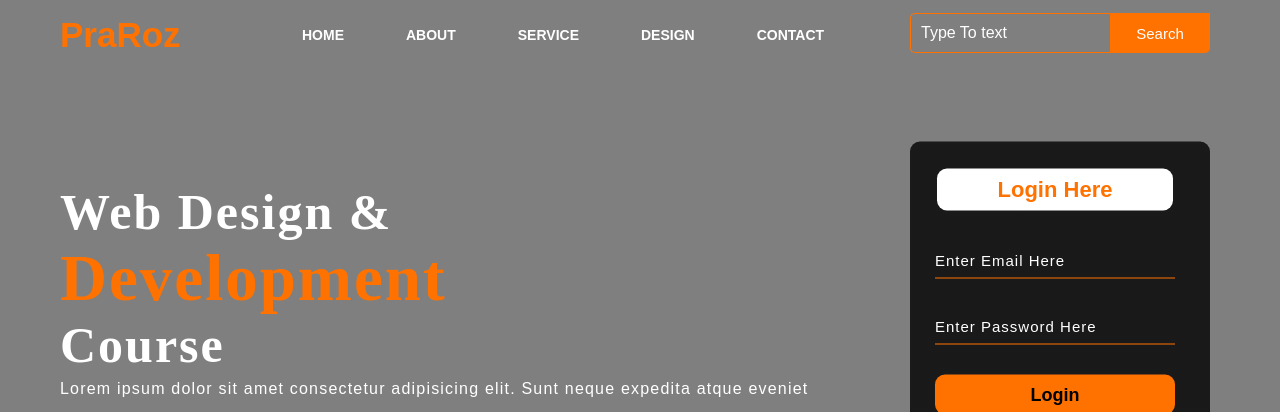
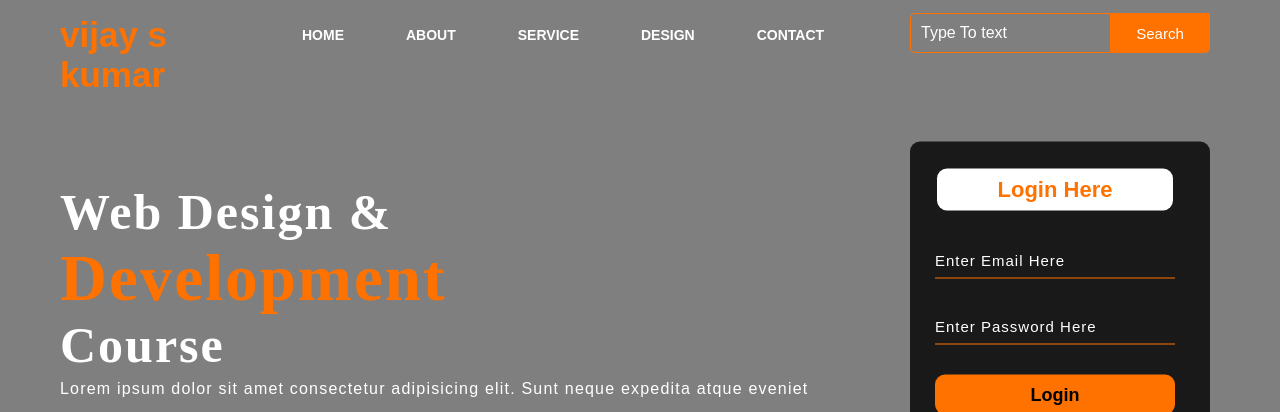
Before and after one commit to vijaywebdev6/landing-page, a plain HTML site: page index.html in a window 1280 px wide. Shown: the top 412 px of the page. Drawn offline with nearby package versions, Linux system fonts and the light colour scheme.

Commit message:
Update index.html

```diff
--- a/index.html
+++ b/index.html
@@ -9,7 +9,7 @@
     <div class="main">
         <div class="navbar">
             <div class="icon">
-                <h2 class="logo">PraRoz</h2>
+                <h2 class="logo">vijay s kumar</h2>
             </div>
 
             <div class="menu">
@@ -19,6 +19,7 @@
                     <li><a href="#">SERVICE</a></li>
                     <li><a href="#">DESIGN</a></li>
                     <li><a href="#">CONTACT</a></li>
+
                 </ul>
             </div>
 
```
